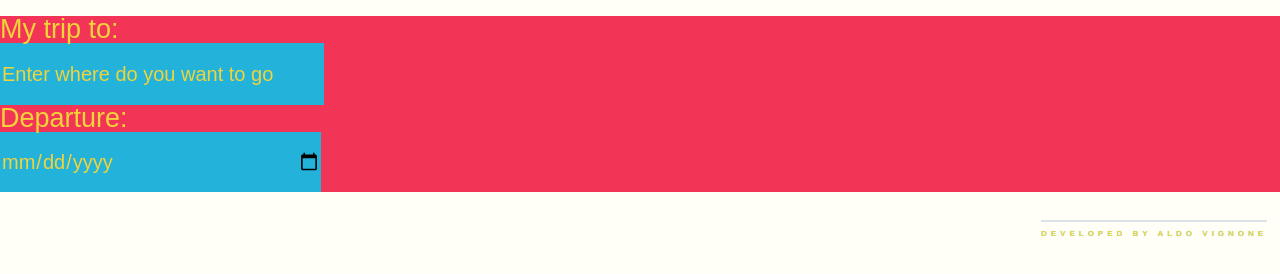
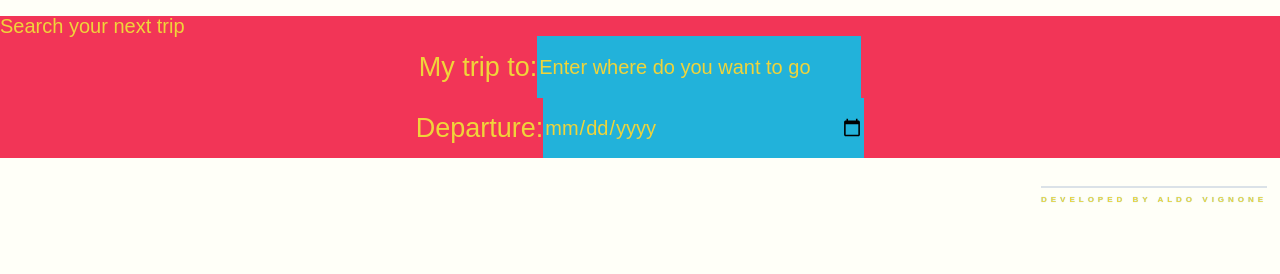
Before and after one commit to aldorianmode/travel-app-capstone, a website built with webpack: page src/client/views/index.html in a window 1280 px wide. Shown: the part 40-314 px from the top of the page. Built offline with nearby package versions, Linux system fonts and the light colour scheme.

Commit message:
Set inputs as search bar for trips

```diff
--- a/src/client/styles/style.scss
+++ b/src/client/styles/style.scss
@@ -23,11 +23,21 @@ body{
     grid-area: header;
 }
 
-.trip {
+.trip-search {
     grid-area: trip;
-    align-self: center;
     background: #f23557;
-    width: 100%;
+
+    &__destination {
+        display: flex;
+        justify-content: center;
+        align-items: center;
+    }
+
+    &__departure {
+        display: flex;
+        justify-content: center;
+        align-items: center;
+    }
 }
 
 footer {
--- a/src/client/views/index.html
+++ b/src/client/views/index.html
@@ -9,12 +9,13 @@
             <div class="header">
                 <h1>Travel App</h1>
             </div>
-            <div class="trip">
-                <div class="trip-destination">
+            <div class="trip-search">
+                <h2>Search your next trip</h2>
+                <div class="trip-search__destination">
                     <label for="destination">My trip to:</label>
                     <input type="text" id="destination" placeholder="Enter where do you want to go">
                 </div>
-                <div class="trip-departure">
+                <div class="trip-search__departure">
                     <label for="date">Departure:</label>
                     <input type="date" id="date" placeholder="Enter when do you want to go">
                 </div>
```
